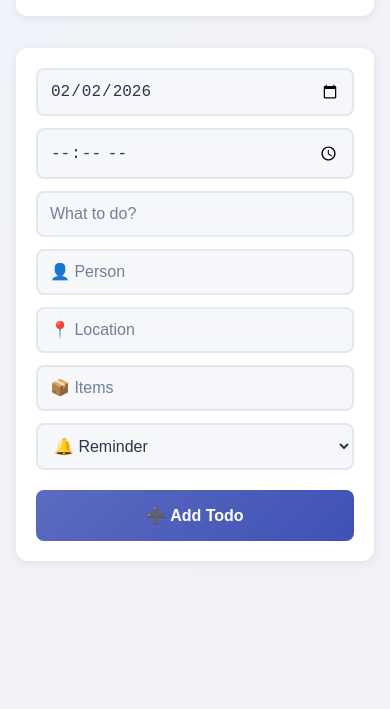
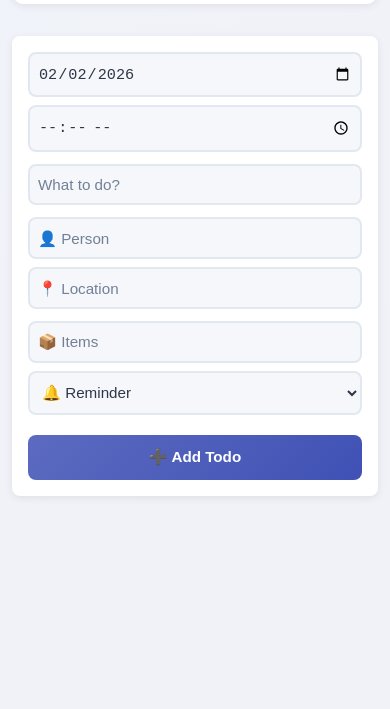
Before and after one commit to weiyongsheng1124/MoltbotAP-todo, a website: page public/index.html in a window 390 px wide. Shown: the part 135-844 px from the top of the page. Drawn offline with Linux system fonts and the light colour scheme; no server answers.

Commit message:
Fix: 修正手機版表單 input 溢出問題

```diff
--- a/public/style.css
+++ b/public/style.css
@@ -71,12 +71,13 @@ header #date {
     border-radius: var(--radius);
     box-shadow: var(--shadow);
     margin-bottom: 1.5rem;
+    overflow: hidden; /* Prevent overflow */
 }
 
 #todo-form input,
 #todo-form select {
     width: 100%;
-    padding: 0.75rem 0.75rem;
+    padding: 0.7rem 0.5rem;
     border: 2px solid var(--border);
     border-radius: var(--radius-sm);
     font-size: 1rem;
@@ -85,6 +86,8 @@ header #date {
     color: var(--text);
     box-sizing: border-box;
     max-width: 100%;
+    overflow: hidden;
+    text-overflow: ellipsis;
 }
 
 #todo-form input:focus,
@@ -305,11 +308,11 @@ header #date {
 /* Mobile Small (< 480px) */
 @media (max-width: 480px) {
     .container {
-        padding: 1rem;
+        padding: 0.75rem;
     }
 
     header {
-        padding: 1.25rem 1rem;
+        padding: 1rem;
     }
 
     header h1 {
@@ -317,16 +320,34 @@ header #date {
     }
 
     #todo-form {
-        padding: 1.25rem;
+        padding: 1rem;
+        border-radius: var(--radius-sm);
     }
 
     .form-row {
         grid-template-columns: 1fr;
+        gap: 0.5rem;
+    }
+
+    #todo-form input,
+    #todo-form select {
+        padding: 0.65rem 0.5rem;
+        font-size: 0.95rem;
+        min-width: 0;
+    }
+
+    /* Fix date/time input width on mobile */
+    #todo-form input[type="date"],
+    #todo-form input[type="time"] {
+        width: 100%;
+        max-width: 100%;
+        box-sizing: border-box;
     }
 
     .todo-item {
-        padding: 0.875rem 1rem;
-        gap: 0.5rem 0.75rem;
+        padding: 0.75rem;
+        gap: 0.5rem 0.5rem;
+        grid-template-columns: auto 1fr;
     }
 
     .todo-checkbox {
@@ -335,17 +356,22 @@ header #date {
     }
 
     .todo-thing {
-        font-size: 0.95rem;
+        font-size: 0.9rem;
     }
 
     .todo-detail {
-        font-size: 0.8rem;
+        font-size: 0.75rem;
         gap: 0.5rem;
     }
 
     .todo-time {
-        font-size: 0.8rem;
-        padding: 0.2rem 0.5rem;
+        font-size: 0.75rem;
+        padding: 0.15rem 0.4rem;
+    }
+
+    #todo-form button {
+        padding: 0.85rem;
+        font-size: 0.95rem;
     }
 }
 
```
